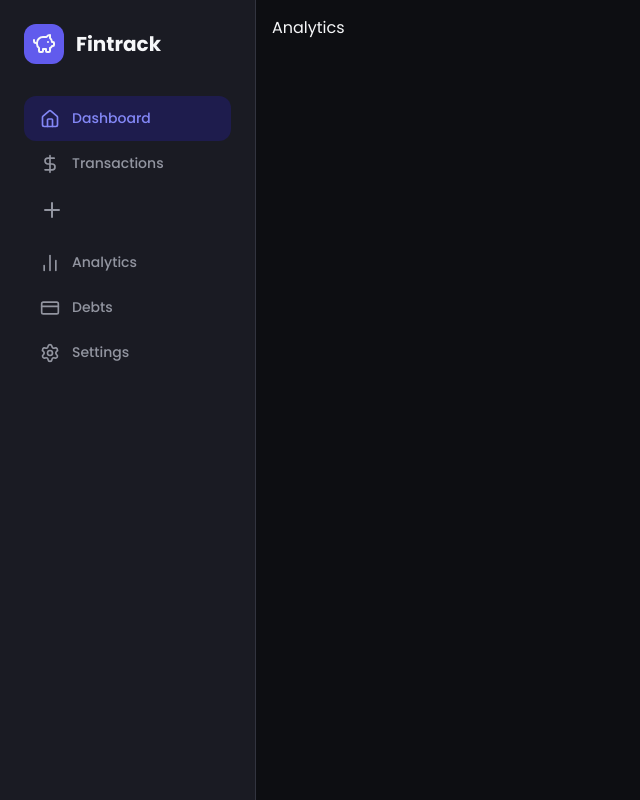
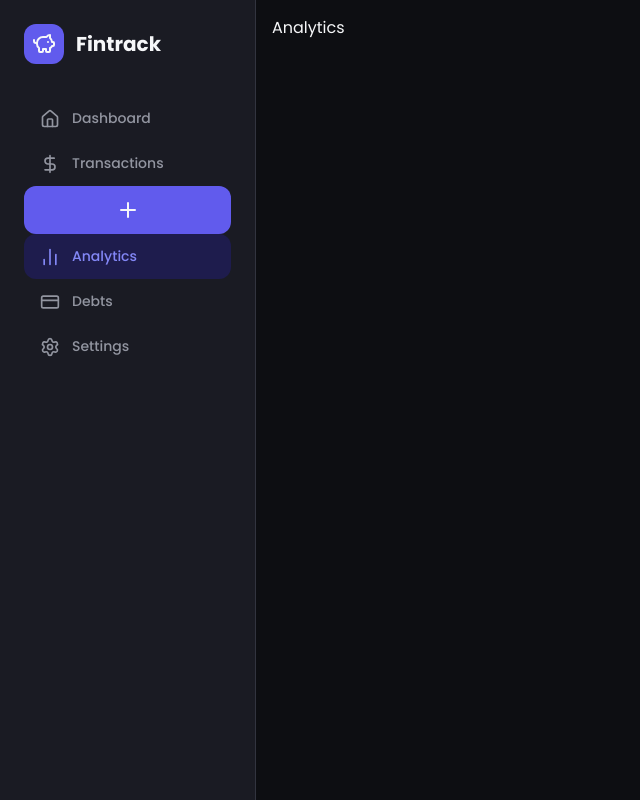
Before and after one commit to gevorah/finance-app, a Next.js app: page /analytics in a window 1280 px wide. Shown: the whole page, without its empty margins (0-640 px from the left). Built offline with nearby package versions, Linux system fonts and the light colour scheme.

Commit message:
feat: navigation, selectors & update

```diff
--- a/src/entities/transaction/model/types.ts
+++ b/src/entities/transaction/model/types.ts
@@ -14,3 +14,8 @@ export interface Transaction {
   createdAt: string;
   updatedAt: string;
 }
+
+export type TransactionInput = Omit<
+  Transaction,
+  'id' | 'createdAt' | 'updatedAt'
+>;
--- a/src/features/metrics/TransactionDetails.tsx
+++ b/src/features/metrics/TransactionDetails.tsx
@@ -5,20 +5,21 @@ import './TransactionDetails.scss';
 import { Button } from '@/shared/components/ui/button';
 import { useTransactionStore } from '@/stores/transactionStore';
 import { ArrowLeft } from 'lucide-react';
-import { useParams } from 'next/navigation';
+import { useParams, useRouter } from 'next/navigation';
 
 import { getCategoryIcon } from '../transactions/utils/getCategoryIcon';
 
 export default function TransactionDetails() {
   const { transactions } = useTransactionStore();
   const { id } = useParams();
+  const router = useRouter();
   const transaction = transactions.find((t) => t.id === id);
   if (!transaction) return <p>Transaction not found.</p>;
 
   return (
     <main>
       <div className="back-section">
-        <Button variant={'secondary'} size={'small'}>
+        <Button variant={'secondary'} size={'small'} onPress={() => router.back()}>
           <ArrowLeft /> <span>Back</span>
         </Button>
       </div>
--- a/src/features/sidebar/Sidebar.scss
+++ b/src/features/sidebar/Sidebar.scss
@@ -75,5 +75,19 @@
         background-color: var(--color-primary-active);
       }
     }
+
+    &--add {
+      @include flex();
+      padding: var(--spacing-3);
+      border-radius: var(--radius-md);
+      background: var(--color-primary);
+      color: var(--color-primary-contrast);
+      transition: all 0.15s ease;
+      cursor: pointer;
+
+      &:hover {
+        background: var(--color-primary-active);
+      }
+    }
   }
 }
--- a/src/features/sidebar/Sidebar.tsx
+++ b/src/features/sidebar/Sidebar.tsx
@@ -1,5 +1,8 @@
+'use client';
+
 import './Sidebar.scss';
-import Link from 'next/link';
+
+import clsx from 'clsx';
 import {
   ChartNoAxesColumn,
   CreditCard,
@@ -8,9 +11,30 @@ import {
   PiggyBank,
   Plus,
   Settings,
+  type LucideIcon,
 } from 'lucide-react';
+import Link from 'next/link';
+import { usePathname } from 'next/navigation';
+
+type NavItem = {
+  href: string;
+  label: string;
+  icon: LucideIcon;
+};
+
+const NAV_ITEMS: NavItem[] = [
+  { href: '/dashboard', label: 'Dashboard', icon: House },
+  { href: '/transactions', label: 'Transactions', icon: DollarSign },
+  { href: '/analytics', label: 'Analytics', icon: ChartNoAxesColumn },
+  { href: '/debts', label: 'Debts', icon: CreditCard },
+  { href: '/settings', label: 'Settings', icon: Settings },
+];
+
+const CREATE_BUTTON_INDEX = 1;
 
 export function Sidebar() {
+  const pathname = usePathname();
+
   return (
     <aside className="sidebar-container">
       <section className="sidebar-logo">
@@ -21,34 +45,41 @@ export function Sidebar() {
       </section>
       <nav className="sidebar-nav">
         <ul className="nav-list">
-          <li className="nav-list__item nav-list__item--active">
-            <House size={20} />
-            <Link href="/dashboard">Dashboard</Link>
+          {NAV_ITEMS.slice(0, CREATE_BUTTON_INDEX + 1).map((item) => (
+            <NavListItem key={item.href} item={item} pathname={pathname} />
+          ))}
+          <li>
+            <Link
+              href="/create"
+              className="nav-list__item--add"
+              aria-label="Create"
+            >
+              <Plus size={24} />
+            </Link>
           </li>
-          <li className="nav-list__item">
-            <DollarSign size={20} />
-            <Link href="/transactions">Transactions</Link>
-          </li>
-          {/* button only on mobile*/}
-          <li className="nav-list__item">
-            <button className="nav-list__item--add">
-              <Link href="/create"><Plus size={24} /></Link>
-            </button>
-          </li>
-          <li className="nav-list__item">
-            <ChartNoAxesColumn size={20} />
-            <Link href="/analytics">Analytics</Link>
-          </li>
-          <li className="nav-list__item">
-            <CreditCard size={20} />
-            <Link href="/debts">Debts</Link>
-          </li>
-          <li className="nav-list__item">
-            <Settings size={20} />
-            <Link href="/settings">Settings</Link>
-          </li>
+          {NAV_ITEMS.slice(CREATE_BUTTON_INDEX + 1).map((item) => (
+            <NavListItem key={item.href} item={item} pathname={pathname} />
+          ))}
         </ul>
       </nav>
     </aside>
   );
 }
+
+function NavListItem({ item, pathname }: { item: NavItem; pathname: string }) {
+  const { href, label, icon: Icon } = item;
+  return (
+    <li>
+      <Link
+        href={href}
+        className={clsx(
+          'nav-list__item',
+          pathname === href && 'nav-list__item--active',
+        )}
+      >
+        <Icon size={20} />
+        {label}
+      </Link>
+    </li>
+  );
+}
--- a/src/features/transactions/add-transaction/AddTransaction.tsx
+++ b/src/features/transactions/add-transaction/AddTransaction.tsx
@@ -17,6 +17,7 @@ import { Toggle, ToggleButtonGroup } from '@/shared/components/ui/toggle';
 import { useTransactionStore } from '@/stores/transactionStore';
 import { zodResolver } from '@hookform/resolvers/zod';
 import { ArrowLeft } from 'lucide-react';
+import { useRouter } from 'next/navigation';
 import { Controller, SubmitHandler, useForm } from 'react-hook-form';
 
 export default function AddTransaction() {
@@ -24,6 +25,7 @@ export default function AddTransaction() {
     resolver: zodResolver(transactionSchema),
   });
   const { addTransaction } = useTransactionStore();
+  const router = useRouter();
   const onSubmit: SubmitHandler<TransactionValues> = (data) => {
     addTransaction({
       type: data.type,
@@ -37,7 +39,7 @@ export default function AddTransaction() {
   return (
     <main className="add-transaction-container">
       <div className="back-section">
-        <Button variant={'secondary'} size={'small'}>
+        <Button variant={'secondary'} size={'small'} onPress={() => router.back()}>
           <ArrowLeft /> <span>Back</span>
         </Button>
       </div>
--- a/src/shared/styles/globals.scss
+++ b/src/shared/styles/globals.scss
@@ -186,6 +186,12 @@ textarea {
   opacity: 1;
 }
 
+ol,
+ul,
+menu {
+  list-style: none;
+}
+
 /** Mixin */
 @mixin flex($justify: center, $align: center, $direction: row, $wrap: nowrap) {
   display: flex;
```
Also changed, not shown: src/stores/selectors.ts (added, +52 -0 lines), src/stores/transactionStore.ts (+11 -4 lines).
